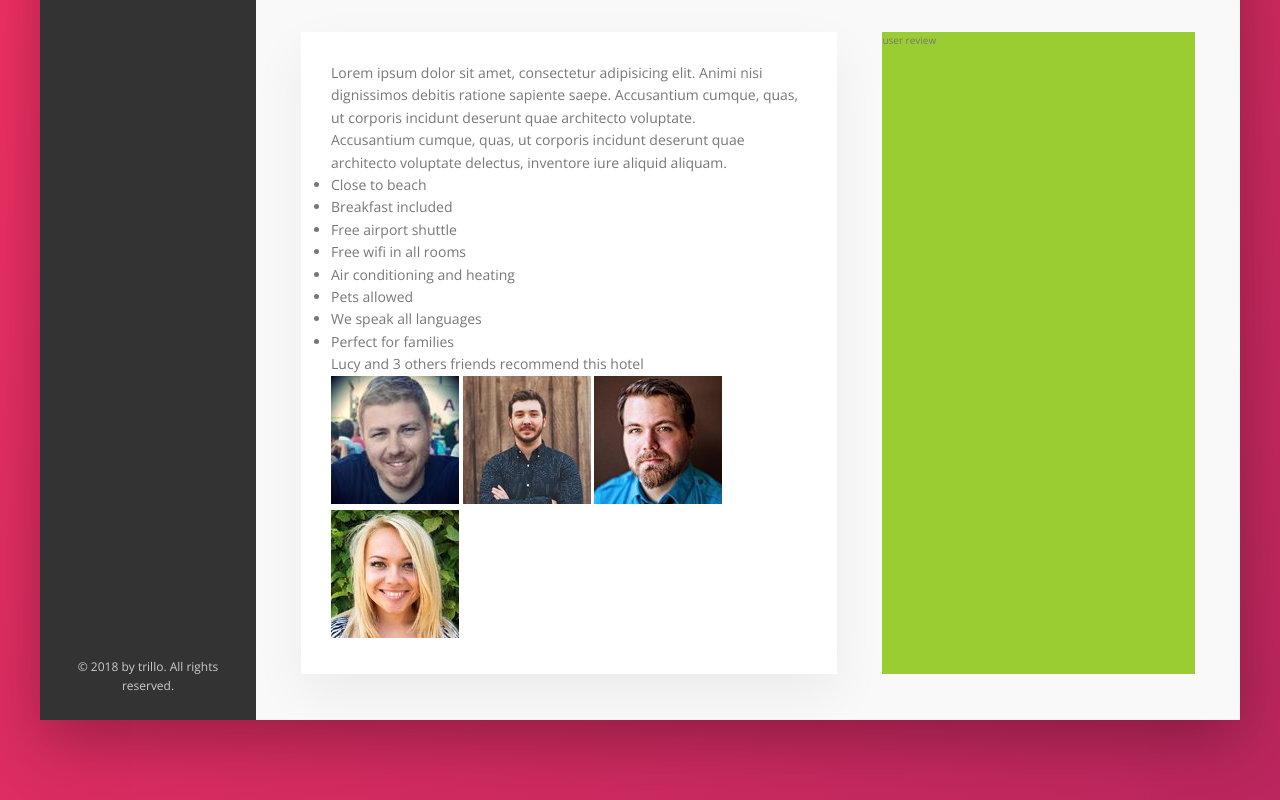
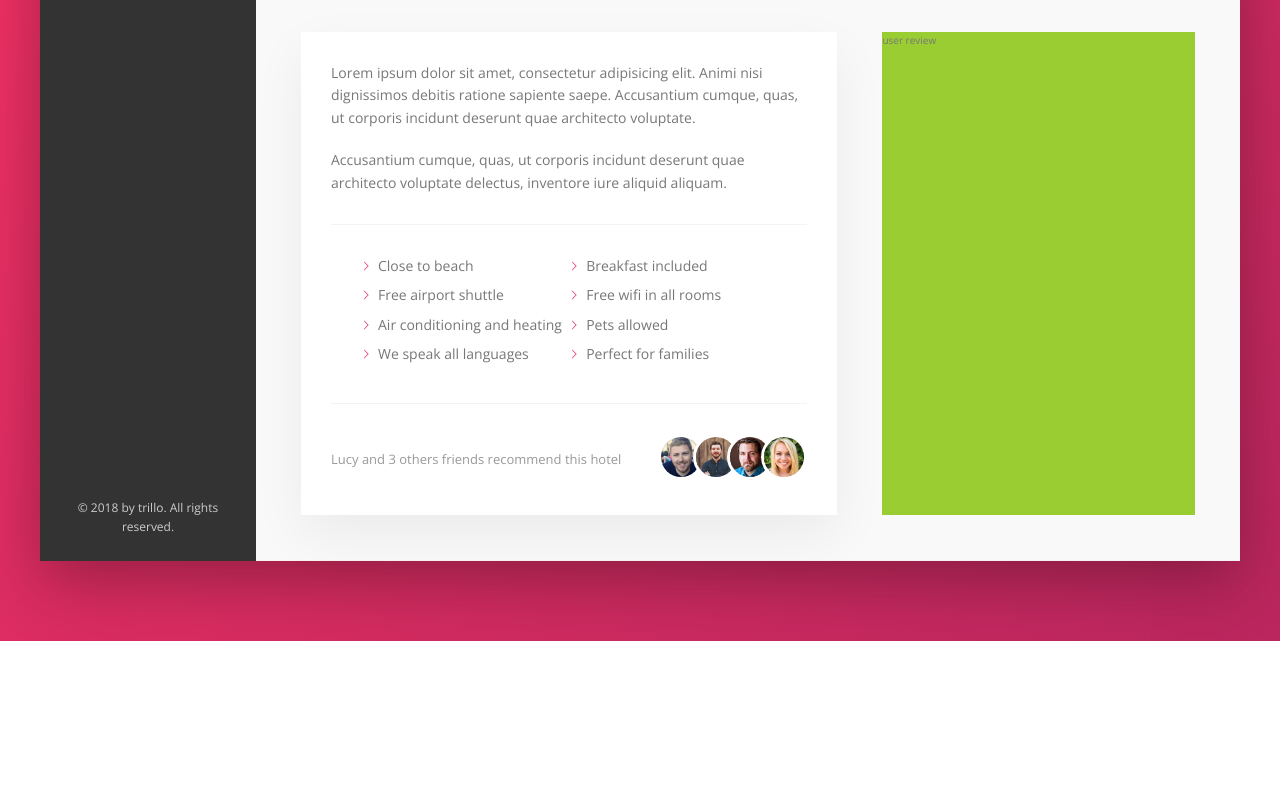
Before and after one commit to ArtemRakov/trillo, a website: page index.html in a window 1280 px wide. Shown: the part 615-1415 px from the top of the page. After the commit the page ends 1256 px from the top, so only its background shows below. Drawn offline with nearby package versions, Linux system fonts and the light colour scheme.

Commit message:
finished recommend and review features

```diff
--- a/index.html
+++ b/index.html
@@ -169,10 +169,10 @@
                                 </p>
 
                                 <div class="recommend__friends">
-                                    <img src="img/user-3.jpg" alt="" class="recommend_photo">
-                                    <img src="img/user-4.jpg" alt="" class="recommend_photo">
-                                    <img src="img/user-5.jpg" alt="" class="recommend_photo">
-                                    <img src="img/user-6.jpg" alt="" class="recommend_photo">
+                                    <img src="img/user-3.jpg" alt="" class="recommend__photo">
+                                    <img src="img/user-4.jpg" alt="" class="recommend__photo">
+                                    <img src="img/user-5.jpg" alt="" class="recommend__photo">
+                                    <img src="img/user-6.jpg" alt="" class="recommend__photo">
                                 </div>
                             </div>
                         </div>
--- a/sass/_components.scss
+++ b/sass/_components.scss
@@ -306,3 +306,80 @@
         box-shadow: none;
     }
 }
+
+// paragraph
+.paragraph:not(:last-of-type) {
+    margin-bottom: 2rem;
+}
+
+
+// list
+.list {
+    list-style: none;
+    padding: 3rem;
+    border-top: var(--line);
+    border-bottom: var(--line);
+    margin: 3rem 0;
+
+
+    display: flex;
+    flex-wrap: wrap;
+
+    &__item {
+        flex: 0 0 50%;
+        margin-bottom: 0.7rem;
+    }
+
+    &__item::before {
+        content: '';
+        display: inline-block;
+        height: 1rem;
+        width: 1rem;
+        margin-right: 0.7rem;
+
+        // older browsers
+        // background-image: url(../img/chevron-thin-right.svg);
+        // background-size: cover;
+
+
+        // masks for new browsers
+        background-color: var(--color-primary);
+        -webkit-mask-image: url(../img/chevron-thin-right.svg);
+        -webkit-mask-size: cover;
+        mask-image: url(../img/chevron-thin-right.svg);
+        mask-size: cover;
+    }
+
+}
+
+
+// recommend
+
+
+.recommend {
+    font-size: 1.3rem;
+    color: var(--color-grey-dark-3);
+    display: flex;
+    align-items: center;
+
+
+    &__count {
+        margin-right: auto;
+    }
+
+    &__friends {
+
+    }
+
+    &__photo {
+        box-sizing: content-box;
+        height: 4rem;
+        width: 4rem;
+        border-radius: 50%;
+        border: 3px solid #fff;
+
+        &:not(:last-child) {
+            margin-right: -1.5rem;
+        }
+    }
+}
```
Also changed, not shown: css/style.css, img/SVG/aircraft-take-off.svg (deleted), img/SVG/bookmark.svg (deleted), img/SVG/chat.svg (deleted), img/SVG/home.svg (deleted), img/SVG/key.svg (deleted), img/SVG/location-pin.svg (deleted), img/SVG/magnifying-glass.svg (deleted), img/SVG/map.svg (deleted), img/SVG/star.svg (deleted), img/chevron-thin-right.svg (renamed from img/SVG/chevron-thin-right.svg).
